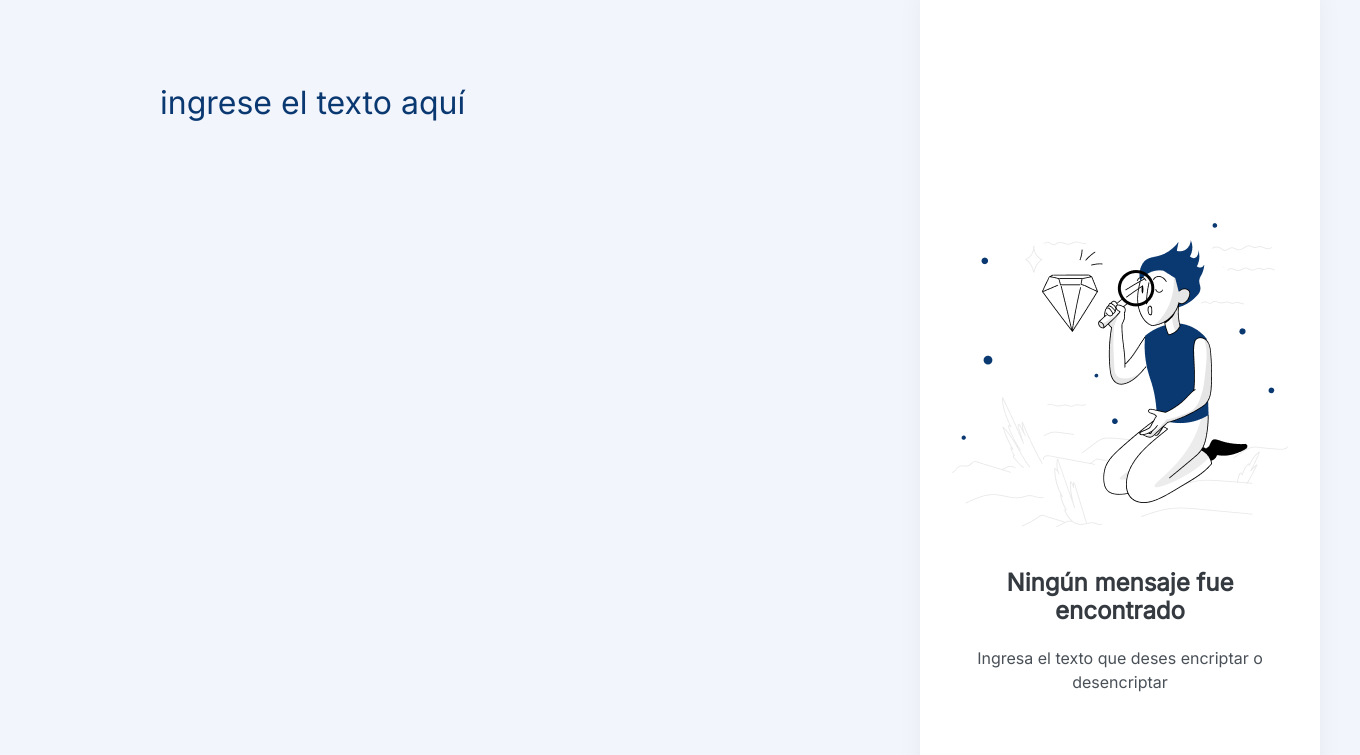
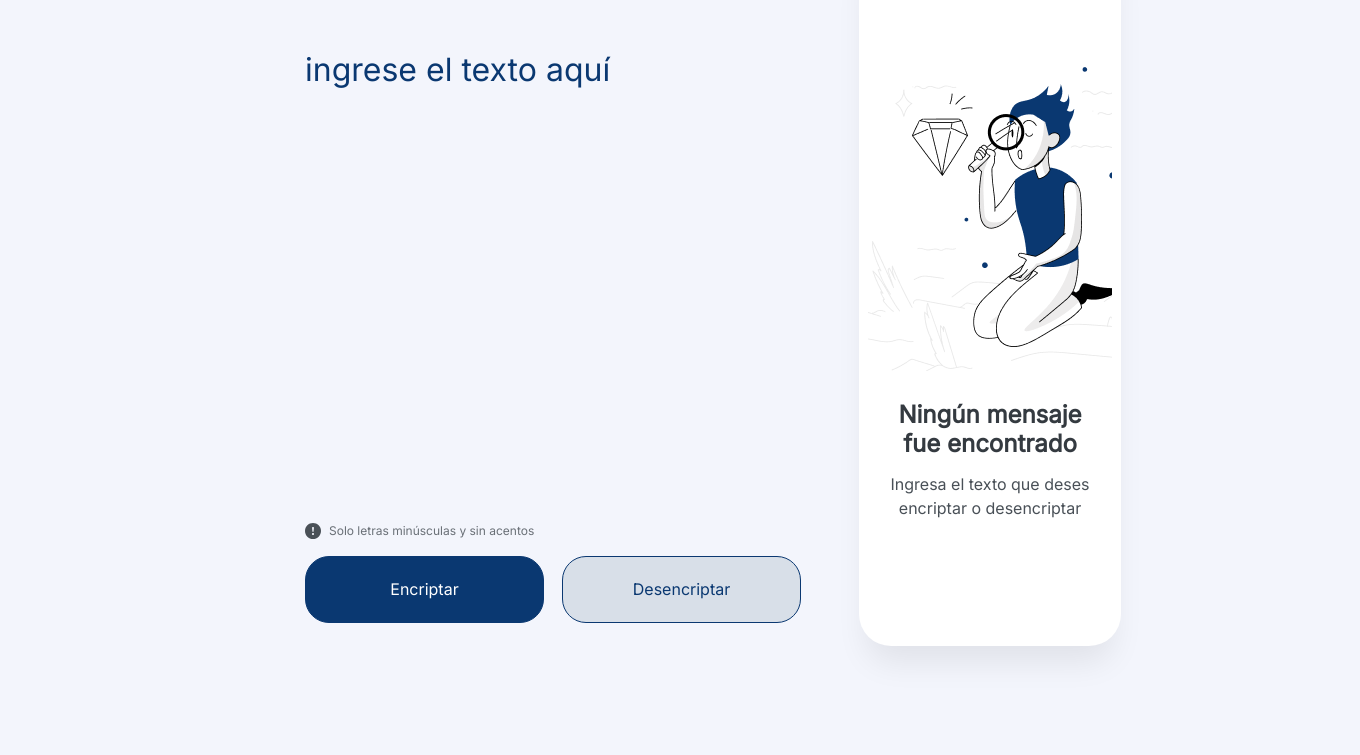
Before and after one commit to costillap/challengeonecodificador4, a plain HTML site: page index.html in a window 1280 px wide. Shown: the part 93-848 px from the top of the page, 1360 px wide, since content can reach past the window. After the commit the page ends 800 px from the top, so only its background shows below. Drawn offline with Linux system fonts and the light colour scheme.

Commit message:
@media 1024

```diff
--- /dev/null
+++ b/css/media-query.css
@@ -0,0 +1,54 @@
+@media (min-width: 1024px) and (max-width: 1399px){
+
+    main{
+        max-height: 768px;
+    }
+    .textAreaSection{
+        width: 671px;
+        margin: 29px 29px 29px 29px;
+    }
+    .text-area{
+        width: 496px;
+        margin: 58px 29px 0px 146px;
+
+    }
+    .infoSection{
+        width: 496px;
+        margin: 0px 29px 0px 146px;
+    }
+    .botones{
+        width: 496px;
+        margin: 0px 29px 23px 146px;
+    }
+    .mensajeSection{
+        width: 262px;
+        margin: 29px 29px 29px 0px;
+    }
+    .mensaje{
+        width: 244px;
+        margin: 23px;
+    }
+    .mensajeSubtitulo{
+        margin-left: 23px;
+        margin-right: 23px;
+        padding: 7px;
+    }
+    .infoMensaje{
+        margin-left: 23px;
+        margin-right: 23px;
+        padding: 7px;
+    }
+    .divCopiar{
+
+        margin: auto 23px 23px 23px;
+    }
+    .copiar{
+        width: 239px;
+    }
+    .boton-encriptar{
+        width: 239px;
+    }
+    .boton-desencriptar{
+        width: 239px;
+    }
+}
--- a/css/mensaje.css
+++ b/css/mensaje.css
@@ -1,5 +1,5 @@
 .mensajeSection {
-  width: 400px;
+  width: 360px;
   display: flex;
   flex-direction: column;
   align-items: center;
--- a/css/style.css
+++ b/css/style.css
@@ -5,7 +5,7 @@
 }
 
 body {
-  width: 100vp;
+  width: 100%;
   display: flex;
   flex-direction: row;
   justify-content: center;
--- a/css/text-area.css
+++ b/css/text-area.css
@@ -1,5 +1,5 @@
 .textAreaSection {
-  width: 1000px;
+  width: 920px;
   display: flex;
   flex-direction: column;
   justify-content: center;
--- a/index.html
+++ b/index.html
@@ -4,16 +4,19 @@
     <meta charset="UTF-8" />
     <meta http-equiv="X-UA-Compatible" content="IE=edge" />
     <meta name="viewport" content="width=device-width, initial-scale=1.0" />
+
     <link rel="preconnect" href="https://fonts.googleapis.com" />
     <link rel="preconnect" href="https://fonts.gstatic.com" crossorigin />
     <link
       href="https://fonts.googleapis.com/css2?family=Inter&display=swap"
       rel="stylesheet"
     />
+
     <link rel="stylesheet" href="css/style.css" />
     <link rel="stylesheet" href="css/botones.css" />
     <link rel="stylesheet" href="css/mensaje.css" />
     <link rel="stylesheet" href="css/text-area.css" />
+    <link rel="stylesheet" href="css/media-query.css">
 
     <title>Encriptador</title>
   </head>
```
